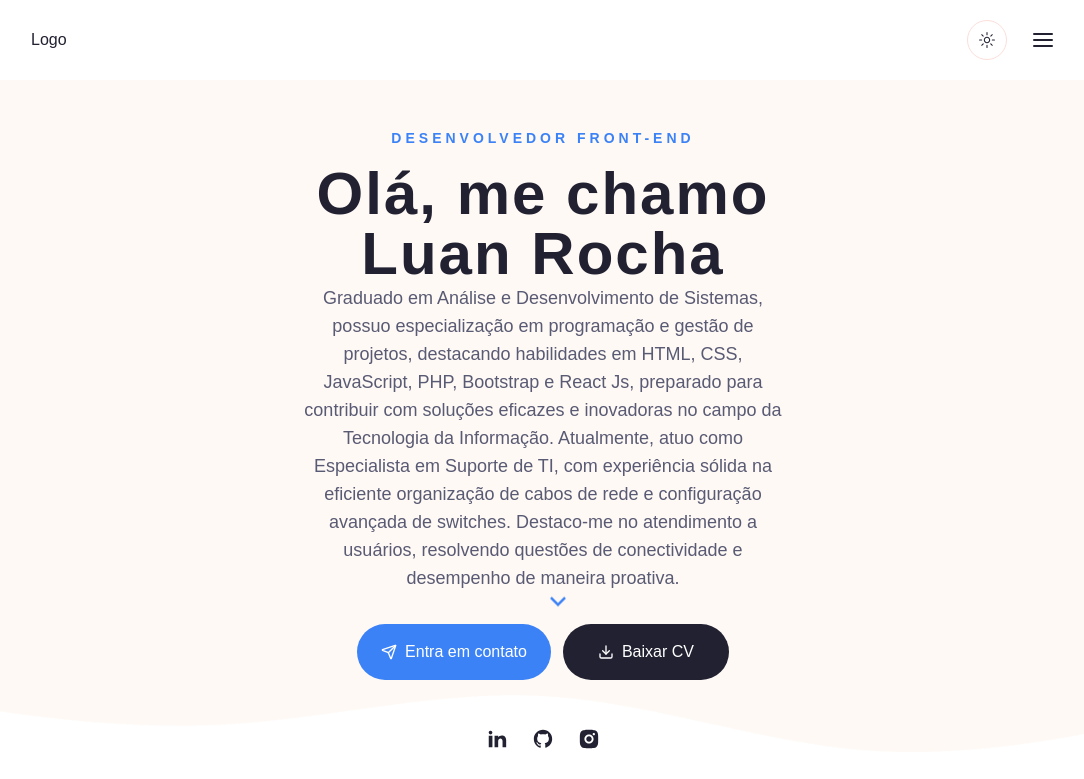
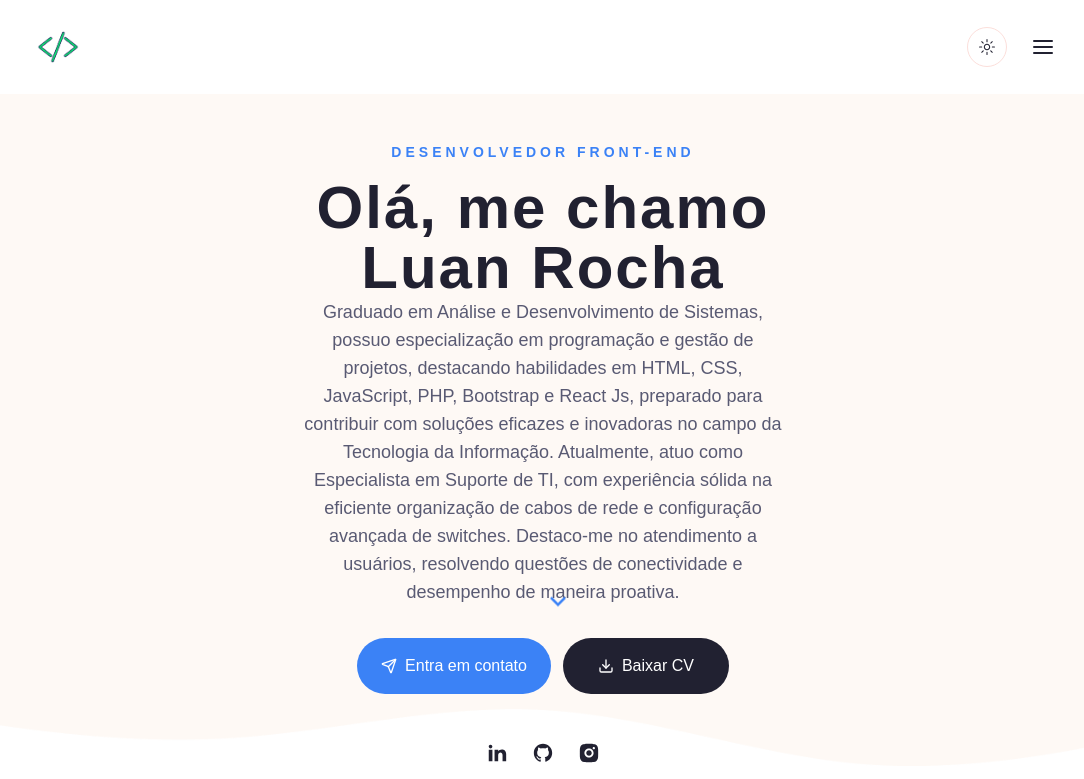
Before and after one commit to LuanRoch/luan-rocha, a Next.js app: page / in a window 1280 px wide. Shown: the top 779 px of the page, without its empty margins (97-1181 px from the left). Built offline with nearby package versions, Linux system fonts and the light colour scheme.

Commit message:
feat:logo

```diff
--- a/components/Header.jsx
+++ b/components/Header.jsx
@@ -1,7 +1,7 @@
 'use client';
 import React, { useState, useEffect } from 'react';
 
-import Logo from './logo'
+import Logo from './Logo'
 import ThemeToggle from './ThemeToggle'
 import Nav from './Nav'
 import MoblieNav from './MoblieNav';
--- a/components/Logo.jsx
+++ b/components/Logo.jsx
@@ -1,8 +1,11 @@
-
+import Link from "next/link"
+import Image from "next/image"
 const Logo = () => {
   return (
-    <div>Logo</div>
+    <Link href='/'>
+    <Image src='/logo.png' width={54} height={54} priority alt="" />
+    </Link>
   )
-}
+};
 
-export default Logo
+export default Logo;
```
Also changed, not shown: public/Logo.png (added).
